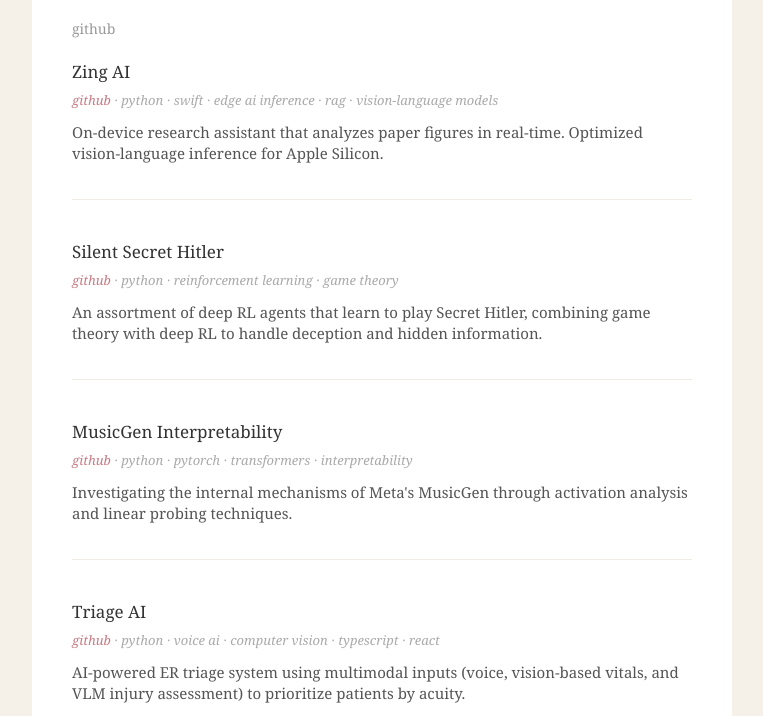
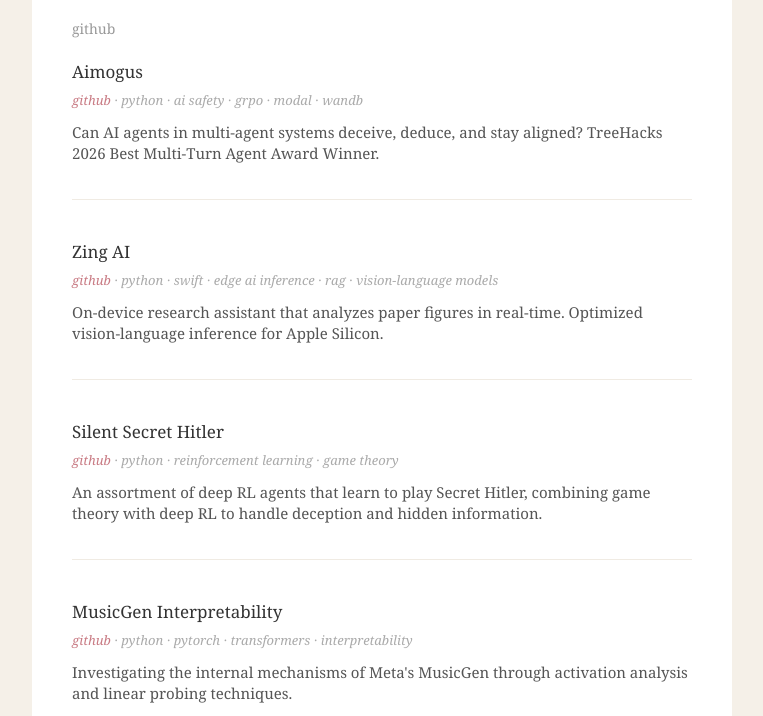
Before and after one commit to harini-tt/harini-tt.github.io, a plain HTML site: page projects.html in a window 1280 px wide. Shown: the part 236-952 px from the top of the page, without its empty margins (258-1021 px from the left). Drawn offline with Linux system fonts and the light colour scheme.

Commit message:
project updates

```diff
--- a/projects.html
+++ b/projects.html
@@ -19,6 +19,16 @@
             <p class="page-links">
                 <a href="https://github.com/harini-tt">github</a>
             </p>
+
+            <section class="project-item">
+                <h2>Aimogus</h2>
+                <p class="meta">
+                    <a href="https://github.com/harini-tt/aimogus">github</a> · python · ai safety · grpo · modal · wandb
+                </p>
+                <p>
+                    Can AI agents in multi-agent systems deceive, deduce, and stay aligned? TreeHacks 2026 Best Multi-Turn Agent Award Winner.
+                </p>
+            </section>
 
             <section class="project-item">
                 <h2>Zing AI</h2>
@@ -56,7 +66,7 @@
                     <a href="https://github.com/harini-tt/triage-ai-hackmit">github</a> · python · voice ai · computer vision · typescript · react
                 </p>
                 <p>
-                    AI-powered ER triage system using multimodal inputs (voice, vision-based vitals, and VLM injury assessment) to prioritize patients by acuity.
+                    AI-powered ER triage system using multimodal inputs (voice, vision-based vitals, and VLM injury assessment) to prioritize patients by acuity. HackHarvard 2024 2nd Place Winner.
                 </p>
             </section>
 
```
